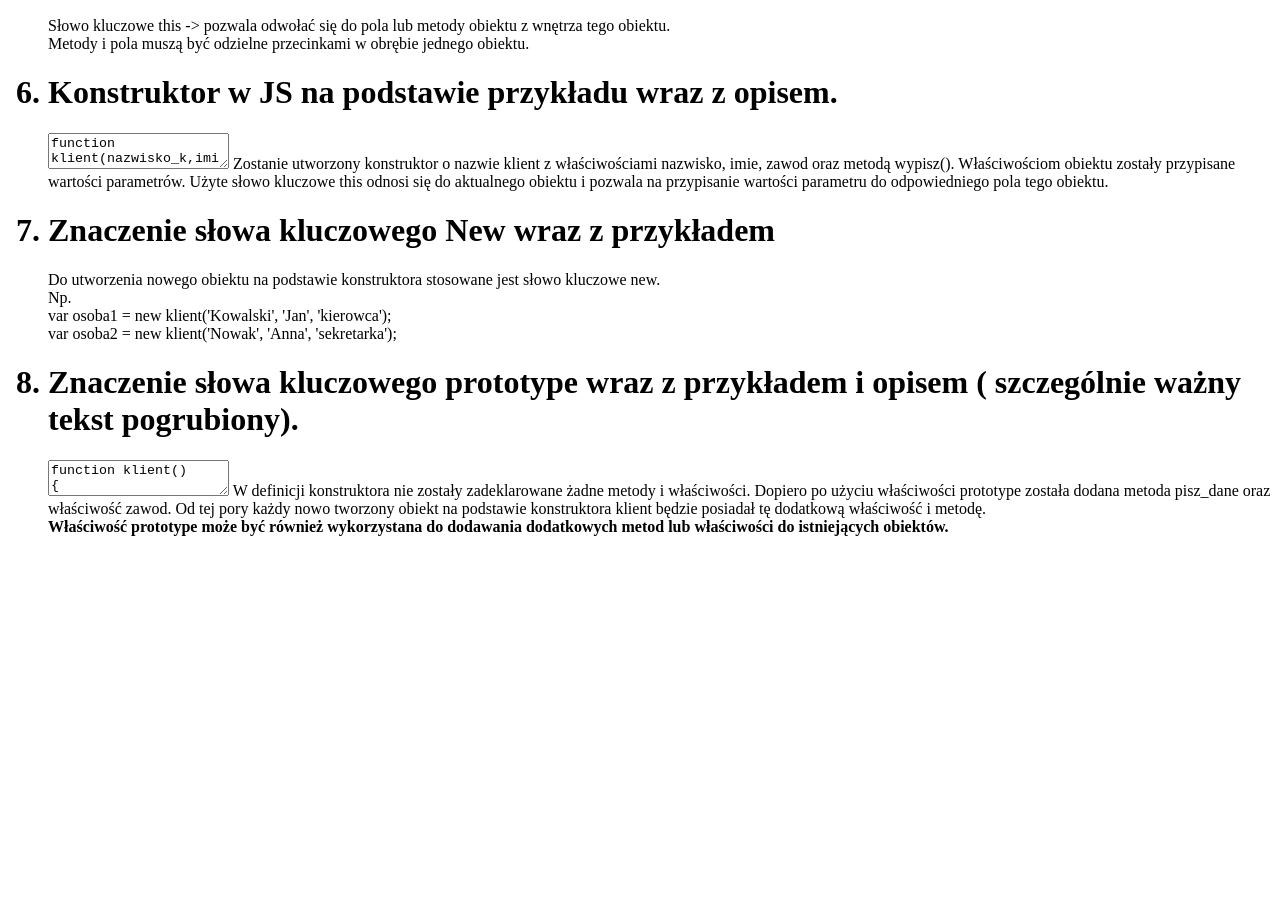
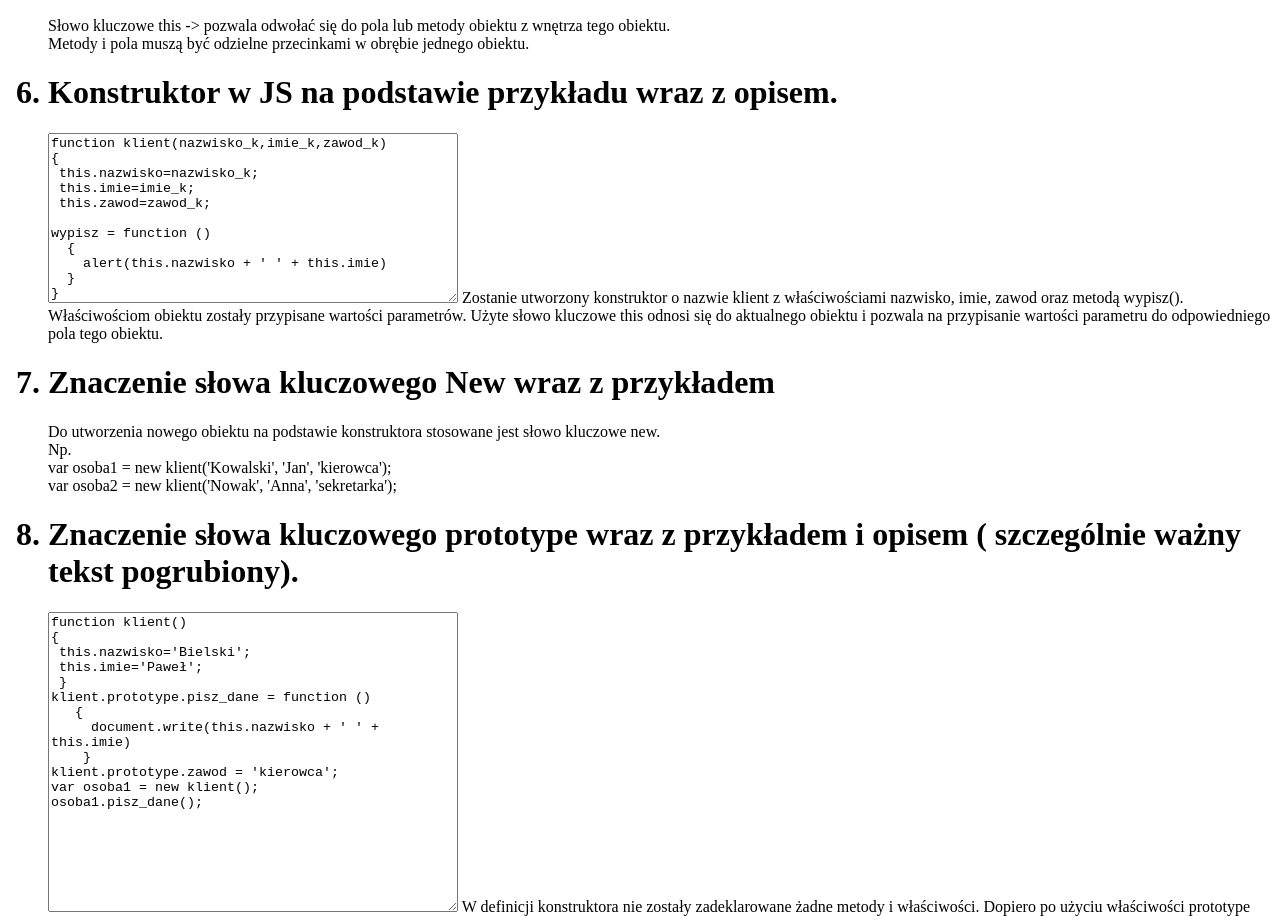
Before and after one commit to myAccountGotSuspended/js1, a plain HTML site: page 29/z29_Orli.html in a window 1280 px wide. Shown: the part 900-1816 px from the top of the page. Before the commit the page ends 1452 px from the top, so only its background shows below. Drawn offline with Linux system fonts and the light colour scheme.

Commit message:
Update z29_Orli.html

```diff
--- a/29/z29_Orli.html
+++ b/29/z29_Orli.html
@@ -80,7 +80,7 @@ var osoba_1 =
             <li>
                 Konstruktor w JS na podstawie przykładu wraz z opisem.
             </h1>
-            <textarea>
+            <textarea style="height: 170px; width: 410px;">
 function klient(nazwisko_k,imie_k,zawod_k)
 {
  this.nazwisko=nazwisko_k;
@@ -112,7 +112,7 @@ wypisz = function ()
                 Znaczenie słowa kluczowego prototype wraz z przykładem i opisem ( szczególnie ważny
                 tekst pogrubiony).
             </h1>
-            <textarea>
+            <textarea style="height: 300px; width: 410px;">
 function klient()
 {
  this.nazwisko='Bielski';
```
